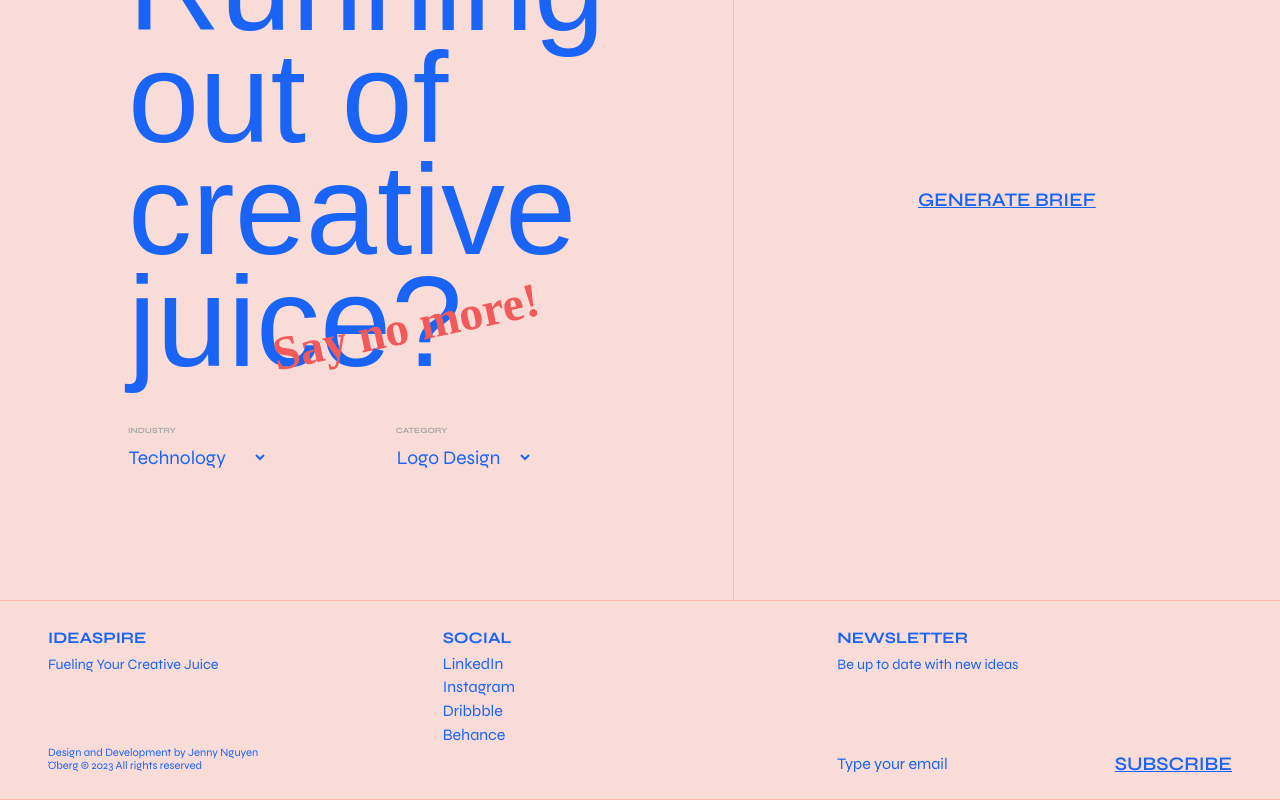
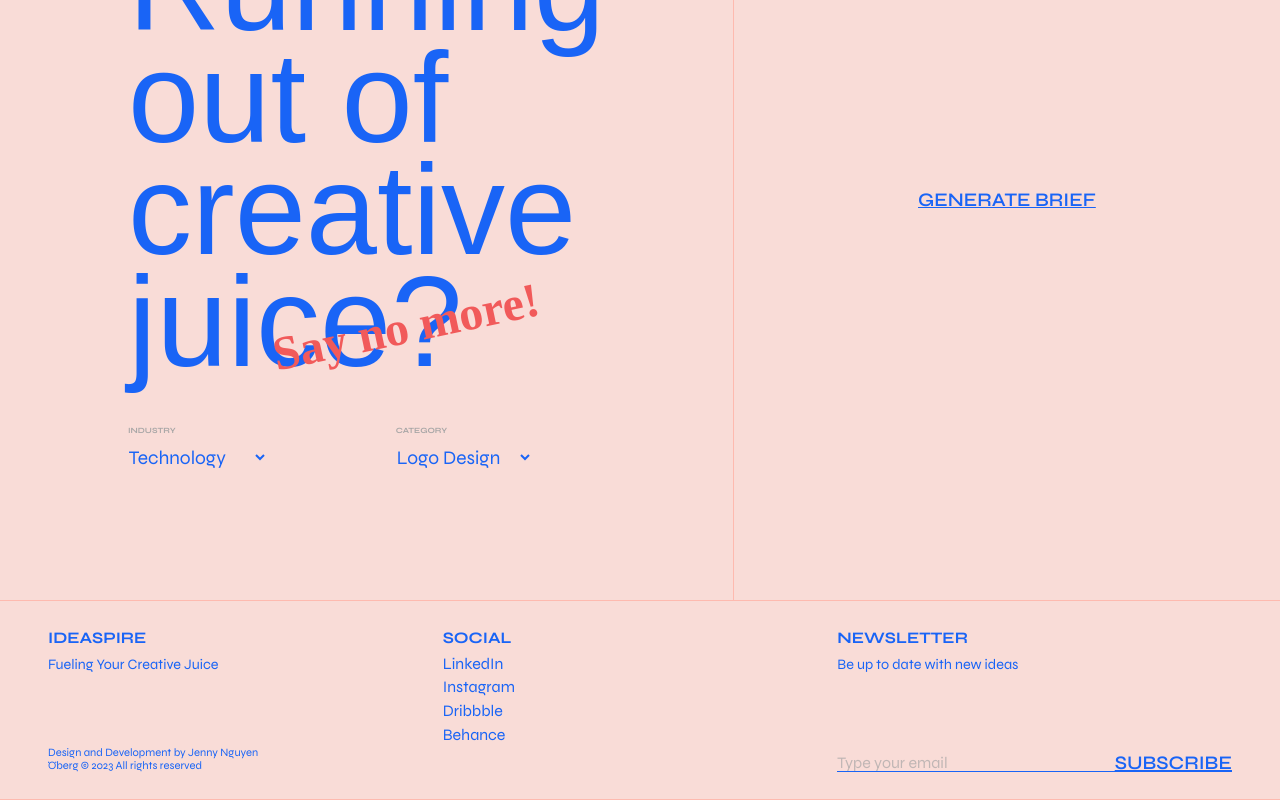
Before and after one commit to jennynguyenoberg/creative-brief-generator, a Next.js app: page / in a window 1280 px wide. Shown: the part 240-1040 px from the top of the page. Built offline with nearby package versions, Linux system fonts and the light colour scheme; a web font is replaced by a local one.

Commit message:
Implement styling to all components

```diff
--- a/src/app/components/CreativeIdeas.jsx
+++ b/src/app/components/CreativeIdeas.jsx
@@ -154,7 +154,7 @@ export default function CreativeIdeas() {
               Be up to date with new ideas
             </span>
           </div>
-          <div>
+          <div className={styles.input}>
             <input
               id="subscribe"
               placeholder="Type your email"
--- a/src/app/components/IdeasDisplay.jsx
+++ b/src/app/components/IdeasDisplay.jsx
@@ -1,4 +1,4 @@
-import styles from './rightSide.module.css'
+import styles from './ideaDisplay.module.css'
 
 export default function IdeasDisplay({
   showIdeas,
--- a/src/app/components/styles.module.css
+++ b/src/app/components/styles.module.css
@@ -112,3 +112,7 @@ ul.social {
 .footerCopy {
   font-size: 0.9rem;
 }
+
+.input {
+  border-bottom: 1px solid var(--c-blue);
+}
--- a/src/app/globals.css
+++ b/src/app/globals.css
@@ -101,13 +101,23 @@ label {
 
 input {
   background-color: transparent;
-  border-bottom: 1px solid var(--c-blue);
   border: none;
   width: 100%;
 }
 
 input::placeholder {
+  color: var(--c-gray);
+  font-family: var(--font-subheading);
+  font-size: var(--fs-subheading);
+  opacity: 0.7;
+}
+
+input[type='text'] {
   color: var(--c-blue);
   font-family: var(--font-subheading);
   font-size: var(--fs-subheading);
 }
+
+input[type='text']:focus {
+  outline: none;
+}
```
Also changed, not shown: src/app/components/ideaDisplay.module.css (renamed from src/app/components/rightSide.module.css).
